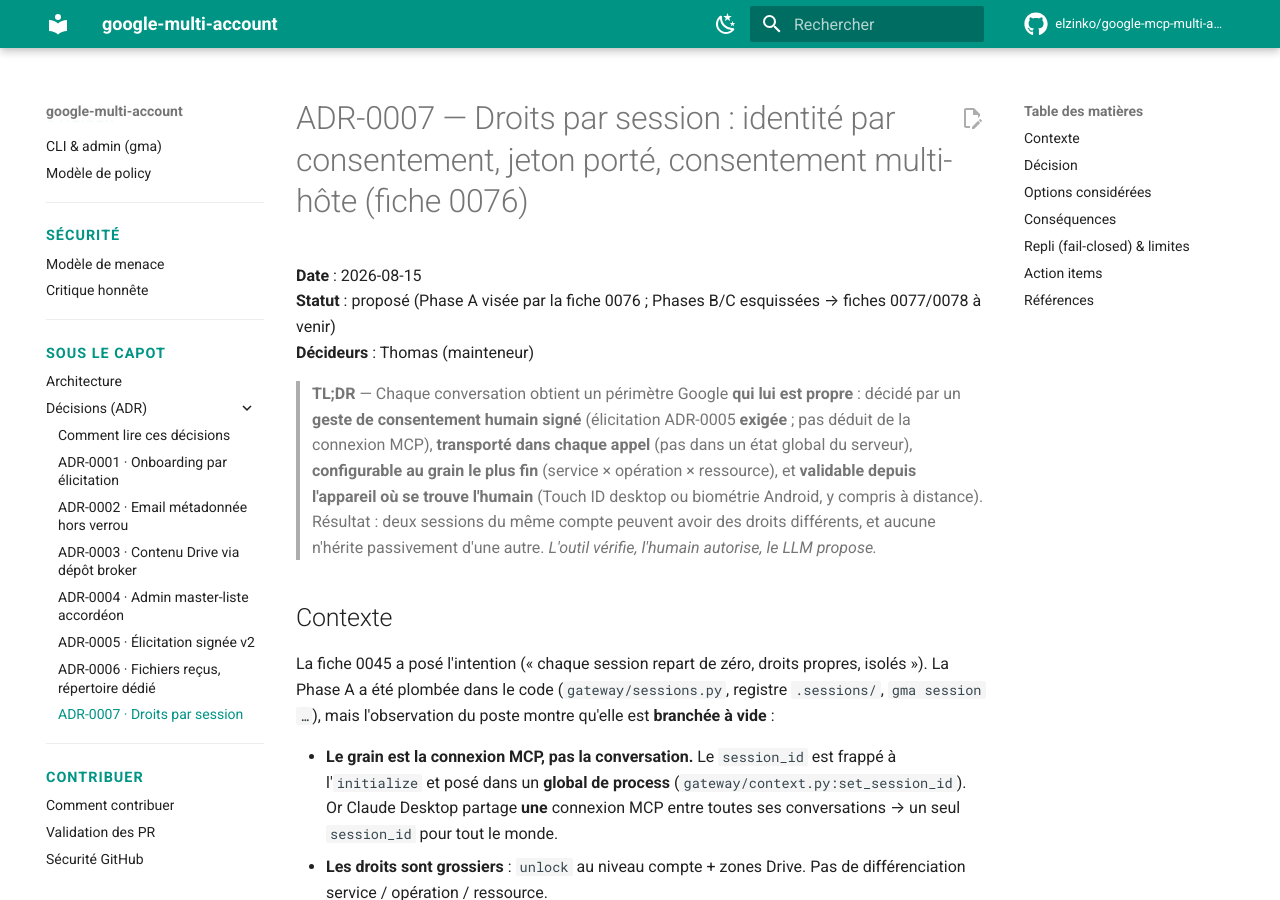
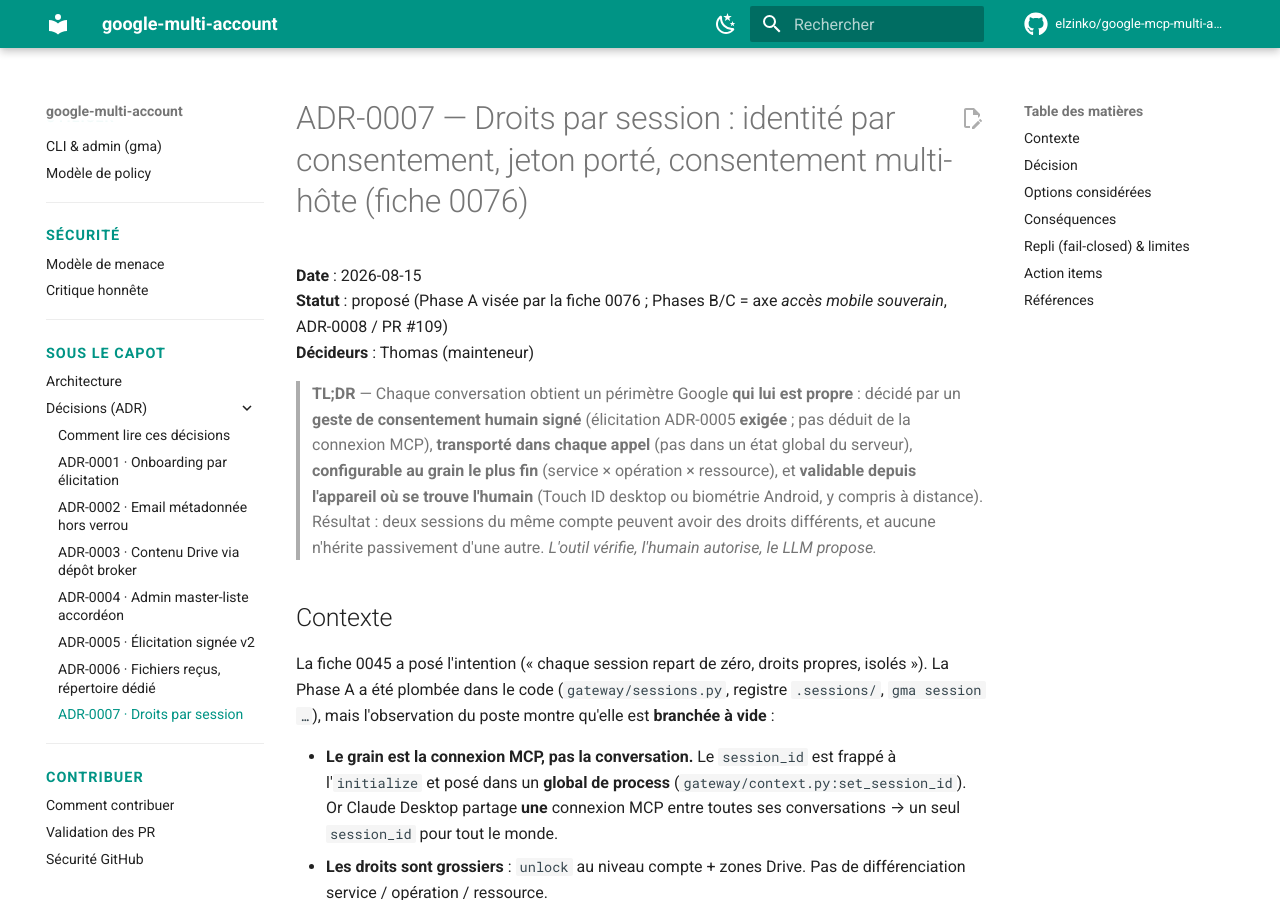
Before and after one commit to elzinko/google-mcp-multi-account, an MkDocs documentation site: the page built from docs/adr/ADR-0007-droits-par-session.md, in a window 1280 px wide and 900 px high. Built offline with MkDocs 1.6.1 and Material for MkDocs 9.7.7, drawn with Linux system fonts in a browser that asks for light colours; comment, search, counter and statistics services are not loaded.

Commit message:
docs(0076): corrige la ligne Statut de l'ADR (phases B/C = axe mobile souverain, plus de 0077/0078)
Co-Authored-By: Claude Opus 4.8 <noreply@anthropic.com>

```diff
--- a/docs/adr/ADR-0007-droits-par-session.md
+++ b/docs/adr/ADR-0007-droits-par-session.md
@@ -1,7 +1,7 @@
 # ADR-0007 — Droits par session : identité par consentement, jeton porté, consentement multi-hôte (fiche 0076)
 
 **Date** : 2026-08-15
-**Statut** : proposé (Phase A visée par la fiche 0076 ; Phases B/C esquissées → fiches 0077/0078 à venir)
+**Statut** : proposé (Phase A visée par la fiche 0076 ; Phases B/C = axe *accès mobile souverain*, ADR-0008 / PR #109)
 **Décideurs** : Thomas (mainteneur)
 
 > **TL;DR** — Chaque conversation obtient un périmètre Google **qui lui est propre** : décidé par un **geste de consentement humain signé** (élicitation ADR-0005 **exigée** ; pas déduit de la connexion MCP), **transporté dans chaque appel** (pas dans un état global du serveur), **configurable au grain le plus fin** (service × opération × ressource), et **validable depuis l'appareil où se trouve l'humain** (Touch ID desktop ou biométrie Android, y compris à distance). Résultat : deux sessions du même compte peuvent avoir des droits différents, et aucune n'hérite passivement d'une autre. *L'outil vérifie, l'humain autorise, le LLM propose.*
```
